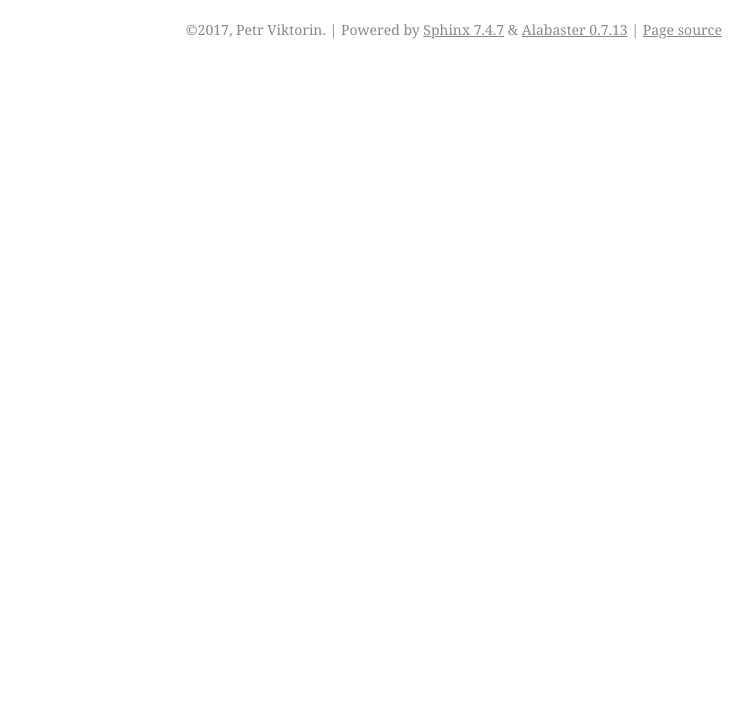
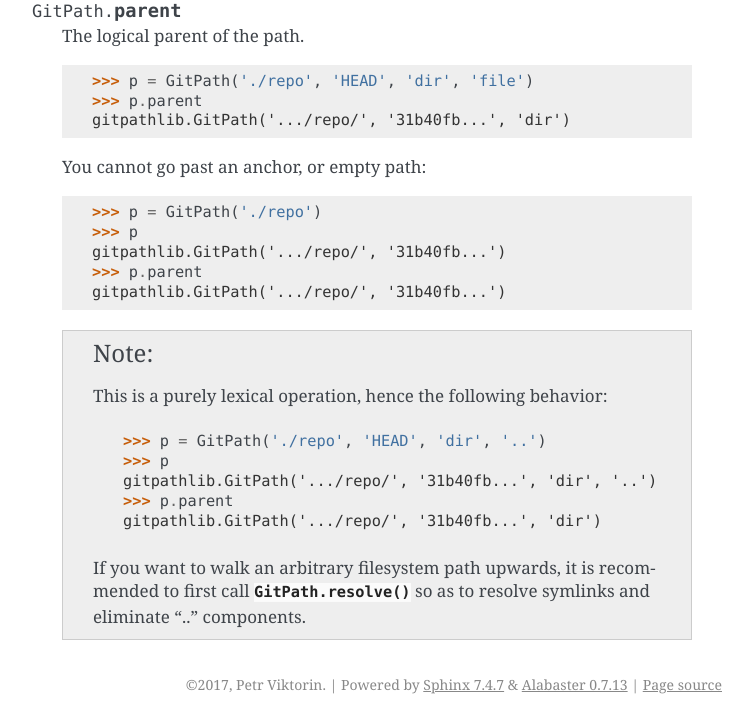
Before and after one commit to encukou/gitpathlib, a Sphinx documentation site: the page built from docs/main.rst, in a window 1280 px wide and 1400 px high, scrolled down 1638 px. Shown: the part 676-1400 px from the top of the window, without its empty margins (388-1141 px from the left). Built offline with Sphinx 7.4.7, drawn with Linux system fonts in a browser that asks for light colours; before the commit the page ends 2383 px from its top, so only the background shows below that.

Commit message:
Test and document the `parent` attribute

```diff
--- a/docs/main.rst
+++ b/docs/main.rst
@@ -120,7 +120,36 @@ Git paths provide the following methods and properties:
 .. autoattribute:: GitPath.anchor
 .. autoattribute:: GitPath.parents
 
-.. .. autoattribute:: GitPath.parent
+.. attribute:: GitPath.parent
+
+    The logical parent of the path.
+
+    >>> p = GitPath('./repo', 'HEAD', 'dir', 'file')
+    >>> p.parent
+    gitpathlib.GitPath('.../repo/', '31b40fb...', 'dir')
+
+    You cannot go past an anchor, or empty path:
+
+    >>> p = GitPath('./repo')
+    >>> p
+    gitpathlib.GitPath('.../repo/', '31b40fb...')
+    >>> p.parent
+    gitpathlib.GitPath('.../repo/', '31b40fb...')
+
+    .. note::
+
+        This is a purely lexical operation, hence the following behavior:
+
+        >>> p = GitPath('./repo', 'HEAD', 'dir', '..')
+        >>> p
+        gitpathlib.GitPath('.../repo/', '31b40fb...', 'dir', '..')
+        >>> p.parent
+        gitpathlib.GitPath('.../repo/', '31b40fb...', 'dir')
+
+        If you want to walk an arbitrary filesystem path upwards, it is
+        recommended to first call :meth:`GitPath.resolve` so as to resolve
+        symlinks and eliminate ".." components.
+
 .. .. autoattribute:: GitPath.name
 .. .. autoattribute:: GitPath.suffix
 .. .. autoattribute:: GitPath.suffixes
```
Also changed, not shown: 1 other file.
